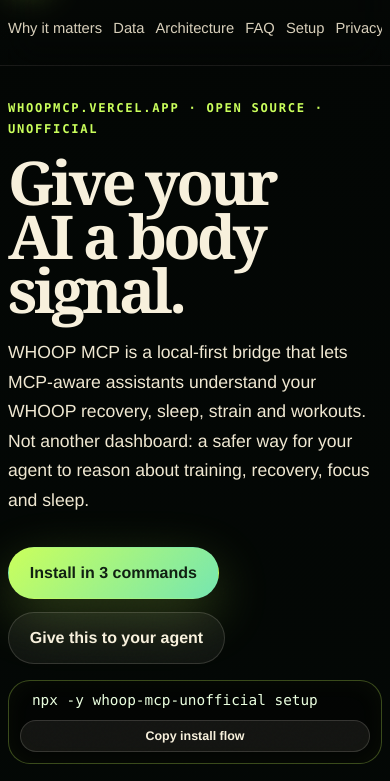
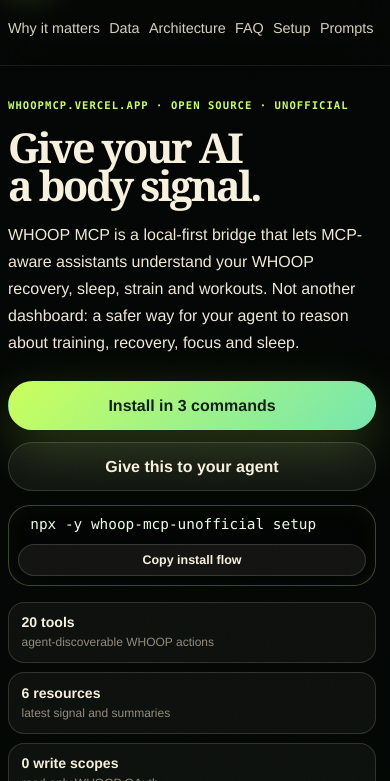
Before and after one commit to davidmosiah/whoop-mcp, a website: page docs/index.html in a window 390 px wide. Shown: the part 63-844 px from the top of the page. Drawn offline with Linux system fonts and the light colour scheme.

Commit message:
Polish landing page responsive UI

```diff
--- a/docs/assets/site.css
+++ b/docs/assets/site.css
@@ -4,6 +4,7 @@
   --bg-2: #08110d;
   --panel: rgba(246, 241, 224, 0.075);
   --panel-2: rgba(246, 241, 224, 0.115);
+  --panel-glass: linear-gradient(145deg, rgba(246, 241, 224, 0.105), rgba(246, 241, 224, 0.038));
   --text: #f7f0dc;
   --text-soft: #d8cfba;
   --muted: #948b7b;
@@ -108,7 +109,7 @@
 .site-header,
 main,
 .footer {
-  width: min(1200px, calc(100% - 2rem));
+  width: min(1180px, calc(100% - 2rem));
   margin-inline: auto;
 }
 
@@ -179,9 +180,9 @@
 .nav {
   display: flex;
   align-items: center;
-  gap: clamp(0.7rem, 1.6vw, 1.35rem);
+  gap: clamp(0.58rem, 1.28vw, 1.08rem);
   color: var(--text-soft);
-  font-size: 0.92rem;
+  font-size: 0.9rem;
   white-space: nowrap;
 }
 
@@ -202,11 +203,15 @@
 
 .hero {
   display: grid;
-  grid-template-columns: minmax(0, 0.98fr) minmax(380px, 0.9fr);
-  gap: clamp(2.5rem, 6vw, 6rem);
+  grid-template-columns: minmax(0, 0.92fr) minmax(360px, 0.82fr);
+  gap: clamp(2rem, 4.8vw, 4.8rem);
   align-items: center;
-  min-height: calc(100vh - 5rem);
-  padding: clamp(3.4rem, 8vw, 7.4rem) 0 3.5rem;
+  min-height: auto;
+  padding: clamp(2.6rem, 6.2vw, 5.4rem) 0 clamp(2.3rem, 4vw, 3.2rem);
+}
+
+.hero-copy {
+  min-width: 0;
 }
 
 .eyebrow {
@@ -232,10 +237,15 @@
 }
 
 h1 {
-  max-width: 9.3ch;
-  margin-bottom: 1.35rem;
-  font-size: clamp(4.1rem, 9.6vw, 8.8rem);
-  line-height: 0.89;
+  max-width: none;
+  margin-bottom: 1.05rem;
+  font-size: clamp(3.45rem, 6.9vw, 6.25rem);
+  line-height: 0.92;
+}
+
+h1 span {
+  display: block;
+  white-space: nowrap;
 }
 
 h2 {
@@ -257,17 +267,17 @@
 }
 
 .hero-text {
-  max-width: 45rem;
+  max-width: 42rem;
   color: #f0e8d2;
-  font-size: clamp(1.1rem, 1.55vw, 1.32rem);
+  font-size: clamp(1.04rem, 1.35vw, 1.2rem);
 }
 
 .hero-actions,
 .closing-actions {
   display: flex;
   flex-wrap: wrap;
-  gap: 0.82rem;
-  margin-top: 2rem;
+  gap: 0.75rem;
+  margin-top: 1.55rem;
 }
 
 .hero-command {
@@ -275,9 +285,9 @@
   grid-template-columns: minmax(0, 1fr) auto;
   gap: 0.75rem;
   align-items: center;
-  width: min(100%, 44rem);
-  margin-top: 1rem;
-  padding: 0.68rem;
+  width: min(100%, 40.5rem);
+  margin-top: 0.9rem;
+  padding: 0.58rem;
   border: 1px solid rgba(202, 255, 91, 0.28);
   border-radius: 999px;
   background: rgba(3, 5, 4, 0.72);
@@ -292,15 +302,21 @@
   white-space: nowrap;
 }
 
+.hero-command button {
+  white-space: nowrap;
+}
+
 .button {
   display: inline-flex;
   align-items: center;
   justify-content: center;
-  min-height: 3.25rem;
-  padding: 0.92rem 1.3rem;
+  min-height: 3.05rem;
+  padding: 0.84rem 1.16rem;
   border-radius: 999px;
   border: 1px solid var(--line);
   font-weight: 850;
+  line-height: 1;
+  text-align: center;
   text-decoration: none;
   transition: transform 180ms ease, border-color 180ms ease, background 180ms ease, box-shadow 180ms ease;
 }
@@ -325,17 +341,17 @@
 .hero-proof {
   display: grid;
   grid-template-columns: repeat(4, minmax(0, 1fr));
-  gap: 0.72rem;
-  max-width: 48rem;
-  margin: 1.5rem 0 0;
+  gap: 0.58rem;
+  max-width: 43rem;
+  margin: 1rem 0 0;
   padding: 0;
   list-style: none;
 }
 
 .hero-proof li {
-  padding: 0.9rem;
+  padding: 0.72rem 0.78rem;
   border: 1px solid var(--line);
-  border-radius: var(--radius-md);
+  border-radius: 16px;
   background: rgba(246, 241, 224, 0.045);
 }
 
@@ -346,17 +362,20 @@
 
 .hero-proof strong {
   color: var(--text);
-  font-size: 0.95rem;
+  font-size: 0.88rem;
 }
 
 .hero-proof span {
   margin-top: 0.25rem;
   color: var(--muted);
-  font-size: 0.82rem;
+  font-size: 0.75rem;
+  line-height: 1.35;
 }
 
 .cinema-card {
   position: relative;
+  justify-self: end;
+  width: min(100%, 500px);
   margin: 0;
   border: 1px solid rgba(246, 241, 224, 0.16);
   border-radius: var(--radius-xl);
@@ -393,7 +412,7 @@
   display: flex;
   gap: 0.85rem;
   align-items: center;
-  margin: 0 0 clamp(3.5rem, 8vw, 6.5rem);
+  margin: 0 0 1rem;
   padding: 1rem 1.1rem;
   border: 1px solid rgba(255, 191, 112, 0.34);
   border-radius: 18px;
@@ -465,6 +484,7 @@
 .community-section,
 .closing {
   margin: clamp(4.5rem, 10vw, 8.5rem) 0;
+  scroll-margin-top: 6.5rem;
 }
 
 .section-head {
@@ -480,7 +500,8 @@
 .story-grid,
 .prompt-grid,
 .privacy-grid,
-.faq-grid {
+.faq-grid,
+.path-grid {
   display: grid;
   gap: 1rem;
 }
@@ -493,14 +514,16 @@
 .prompt-card,
 .privacy-grid article,
 .faq-item,
+.path-card,
 .setup-card,
 .agent-panel,
 .community-card,
 .closing {
   border: 1px solid var(--line);
   border-radius: var(--radius-lg);
-  background: var(--panel);
+  background: var(--panel-glass);
   box-shadow: 0 22px 70px rgba(0, 0, 0, 0.22);
+  transition: transform 180ms ease, border-color 180ms ease, background 180ms ease;
 }
 
 .story-card,
@@ -510,6 +533,16 @@
   padding: 1.45rem;
 }
 
+.story-card:hover,
+.prompt-card:hover,
+.privacy-grid article:hover,
+.faq-item:hover,
+.path-card:hover,
+.setup-card:hover {
+  transform: translateY(-2px);
+  border-color: rgba(202, 255, 91, 0.26);
+}
+
 .story-card span,
 .prompt-card span,
 .setup-topline {
@@ -517,6 +550,7 @@
   align-items: center;
   justify-content: center;
   min-width: 2rem;
+  padding: 0 0.74rem;
   height: 2rem;
   margin-bottom: 1rem;
   border-radius: 999px;
@@ -525,6 +559,17 @@
   font-family: var(--mono);
   font-size: 0.72rem;
   font-weight: 900;
+  letter-spacing: 0.06em;
+  white-space: nowrap;
+}
+
+#data .story-card:nth-child(2) span {
+  background: var(--amber);
+}
+
+#data .story-card:nth-child(3) span {
+  color: #2b120b;
+  background: var(--danger);
 }
 
 .story-card p,
@@ -539,7 +584,7 @@
 .faq-item {
   background:
     linear-gradient(135deg, rgba(202, 255, 91, 0.08), transparent 45%),
-    var(--panel);
+    var(--panel-glass);
 }
 
 .faq-item summary {
@@ -653,9 +698,7 @@
 }
 
 .path-grid {
-  display: grid;
   grid-template-columns: repeat(2, minmax(0, 1fr));
-  gap: 1rem;
   margin-bottom: 1rem;
 }
 
@@ -663,11 +706,6 @@
   position: relative;
   min-height: 100%;
   padding: 1.35rem;
-  border: 1px solid var(--line);
-  border-radius: var(--radius-lg);
-  background:
-    linear-gradient(135deg, rgba(246, 241, 224, 0.1), rgba(246, 241, 224, 0.035)),
-    var(--panel);
   overflow: hidden;
 }
 
@@ -708,7 +746,7 @@
   border-color: rgba(141, 216, 255, 0.28);
   background:
     radial-gradient(circle at 100% 0%, rgba(141, 216, 255, 0.14), transparent 13rem),
-    var(--panel);
+    var(--panel-glass);
 }
 
 .setup-flow {
@@ -745,7 +783,7 @@
 
 .copy-list div {
   display: grid;
-  grid-template-columns: 8rem minmax(0, 1fr) auto;
+  grid-template-columns: minmax(7rem, 0.22fr) minmax(0, 1fr) auto;
   gap: 0.75rem;
   align-items: center;
   padding: 0.82rem;
@@ -758,6 +796,10 @@
   color: var(--muted);
   font-size: 0.86rem;
   font-weight: 850;
+}
+
+.copy-list code {
+  overflow-wrap: anywhere;
 }
 
 code,
@@ -940,6 +982,11 @@
   transform: translateY(0);
 }
 
+.hero [data-reveal] {
+  opacity: 1;
+  transform: none;
+}
+
 @media (prefers-reduced-motion: reduce) {
   html { scroll-behavior: auto; }
   *, *::before, *::after {
@@ -958,6 +1005,16 @@
 
   .privacy-copy { position: static; }
 
+  .cinema-card {
+    justify-self: center;
+    width: min(100%, 580px);
+  }
+
+  .hero-proof,
+  .launch-strip {
+    grid-template-columns: repeat(2, minmax(0, 1fr));
+  }
+
   .prompt-grid,
   .privacy-grid,
   .faq-grid {
@@ -975,12 +1032,13 @@
     width: 100%;
     overflow-x: auto;
     padding-bottom: 0.2rem;
+    scrollbar-width: none;
   }
 
+  .nav::-webkit-scrollbar { display: none; }
+
   .story-grid,
-  .hero-proof,
   .faq-grid,
-  .launch-strip,
   .path-grid,
   .community-card,
   .closing {
@@ -1008,8 +1066,33 @@
     padding-top: 2rem;
   }
 
-  h1 { font-size: clamp(3.1rem, 15.5vw, 4.4rem); }
+  .hero-copy {
+    width: 100%;
+    max-width: 23rem;
+  }
+
+  h1 {
+    max-width: 100%;
+    font-size: clamp(2.1rem, 10.9vw, 2.58rem);
+  }
+
+  h1 span {
+    white-space: normal;
+  }
+
   h2 { font-size: clamp(2.2rem, 11.5vw, 3.35rem); }
+
+  .eyebrow {
+    font-size: 0.66rem;
+    letter-spacing: 0.1em;
+    line-height: 1.45;
+    overflow-wrap: anywhere;
+  }
+
+  .hero-text {
+    font-size: 1rem;
+    max-width: 23rem;
+  }
 
   .notice {
     align-items: flex-start;
@@ -1025,9 +1108,28 @@
     justify-self: stretch;
   }
 
+  .cinema-card {
+    justify-self: start;
+    width: min(100%, 23rem);
+  }
+
+  .hero-actions,
+  .closing-actions,
+  .community-actions {
+    width: 100%;
+  }
+
+  .hero-actions .button,
+  .closing-actions .button,
+  .community-actions .button {
+    width: 100%;
+  }
+
   .prompt-grid,
   .privacy-grid,
-  .faq-grid {
+  .faq-grid,
+  .hero-proof,
+  .launch-strip {
     grid-template-columns: 1fr;
   }
 
--- a/docs/index.html
+++ b/docs/index.html
@@ -132,6 +132,7 @@
       <a href="#architecture">Architecture</a>
       <a href="#faq">FAQ</a>
       <a href="#setup">Setup</a>
+      <a href="#use">Prompts</a>
       <a href="#privacy">Privacy</a>
       <a class="nav-pill" href="https://github.com/davidmosiah/whoop-mcp">GitHub</a>
     </nav>
@@ -141,7 +142,7 @@
     <section class="hero" id="top">
       <div class="hero-copy" data-reveal>
         <p class="eyebrow">whoopmcp.vercel.app · open source · unofficial</p>
-        <h1>Give your AI a body signal.</h1>
+        <h1><span>Give your AI</span><span>a body signal.</span></h1>
         <p class="hero-text">
           WHOOP MCP is a local-first bridge that lets MCP-aware assistants understand your WHOOP recovery, sleep, strain and workouts. Not another dashboard: a safer way for your agent to reason about training, recovery, focus and sleep.
         </p>
```
Lines whose indentation alone changed are shown as unchanged.
